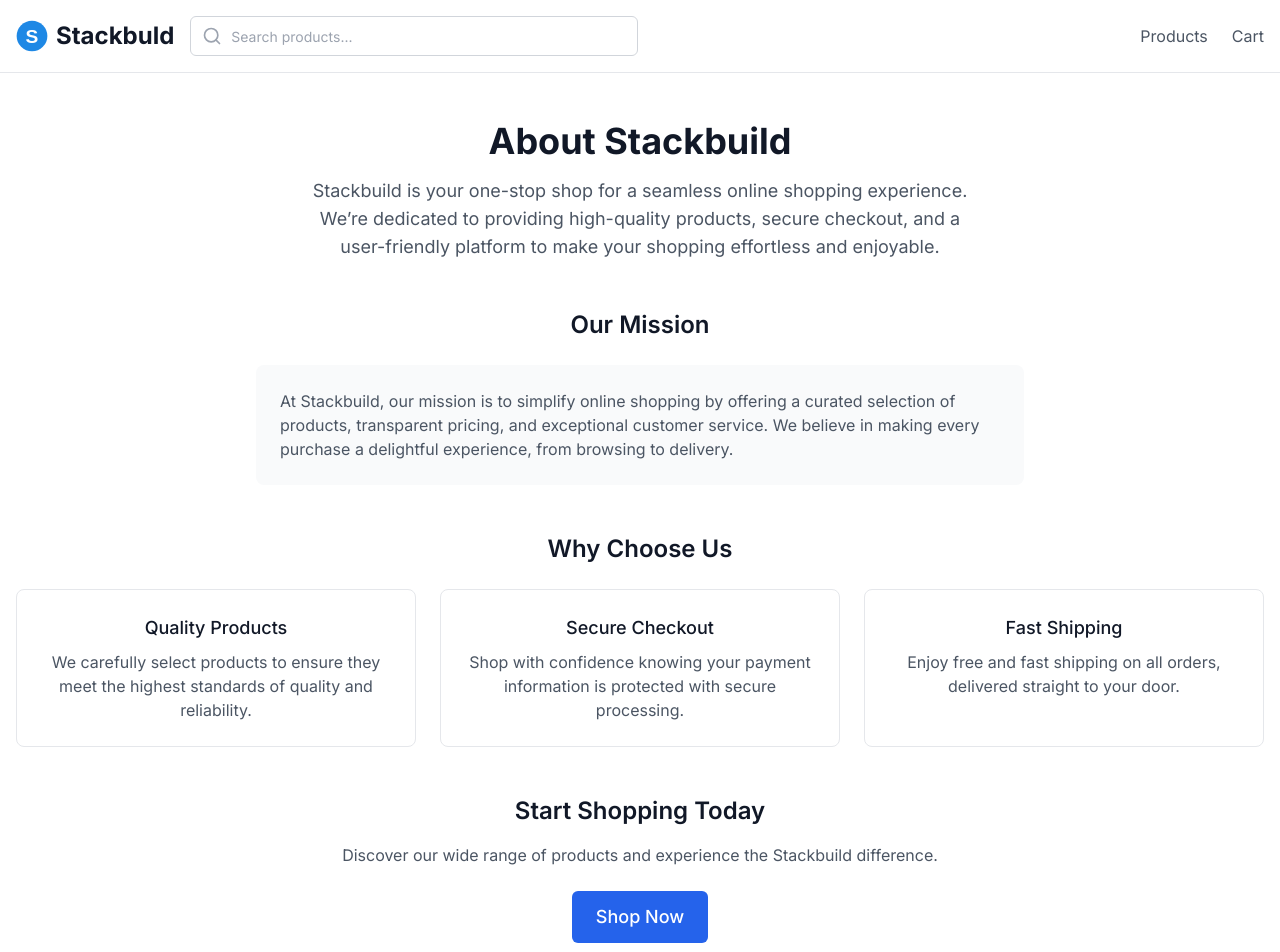
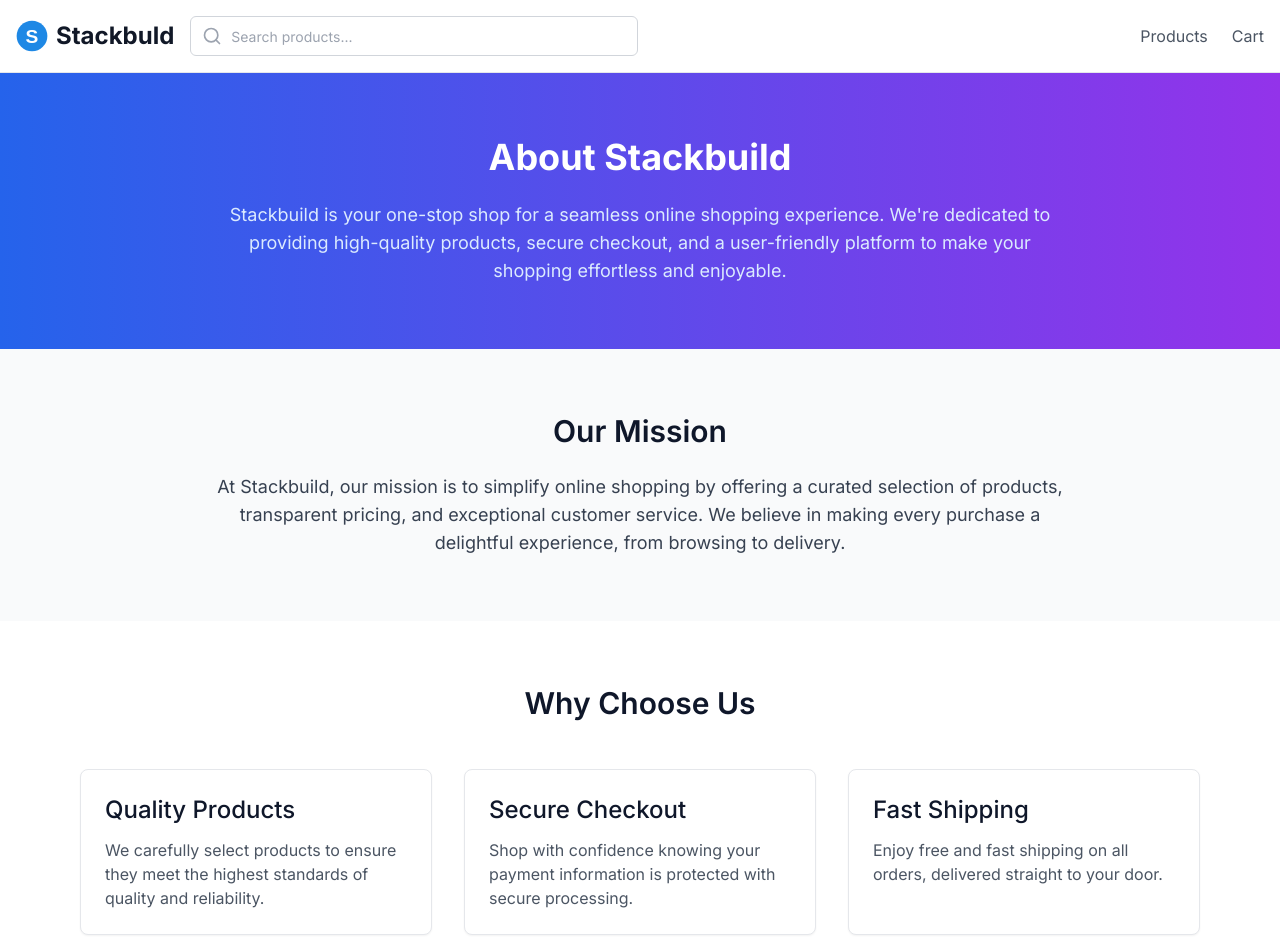
Before and after one commit to OlawaleP/stackbuld-e-commerce, a Next.js app: page /about in a window 1280 px wide. Shown: the top 952 px of the page. Built offline with nearby package versions, Linux system fonts and the light colour scheme.

Commit message:
Fix: refactor the about page flow

```diff
--- a/app/about/page.tsx
+++ b/app/about/page.tsx
@@ -2,66 +2,48 @@
 
 import React from 'react';
 import { MainLayout } from '@/components/templates/MainLayout';
-import { Button } from '@/components/atoms/Button';
-import Link from 'next/link';
+import { HeroSection } from '@/components/organisms/HeroSection';
+import { MissionSection } from '@/components/organisms/MissionSection';
+import { FeaturesSection } from '@/components/organisms/FeaturesSection';
+import { CTASection } from '@/components/organisms/CTASection';
 
-export default function AboutPage() {
+export default function AboutPage(): JSX.Element {
   return (
-    <MainLayout
-      title="About Stackbuild"
-      description="Learn about Stackbuild, your go-to platform for simple and secure online shopping."
-    >
-      <div className="container mx-auto px-4 py-12">
-        <section className="text-center">
-          <h1 className="text-4xl font-bold text-gray-900 mb-4">About Stackbuild</h1>
-          <p className="text-lg text-gray-600 max-w-2xl mx-auto">
-            Stackbuild is your one-stop shop for a seamless online shopping experience. We’re dedicated to providing high-quality products, secure checkout, and a user-friendly platform to make your shopping effortless and enjoyable.
-          </p>
-        </section>
+    <MainLayout>
+      <HeroSection
+        title="About Stackbuild"
+        description="Stackbuild is your one-stop shop for a seamless online shopping experience. We're dedicated to providing high-quality products, secure checkout, and a user-friendly platform to make your shopping effortless and enjoyable."
+      />
 
-        <section className="mt-12">
-          <h2 className="text-2xl font-semibold text-gray-900 mb-6 text-center">Our Mission</h2>
-          <div className="bg-gray-50 rounded-lg p-6 max-w-3xl mx-auto">
-            <p className="text-gray-600">
-              At Stackbuild, our mission is to simplify online shopping by offering a curated selection of products, transparent pricing, and exceptional customer service. We believe in making every purchase a delightful experience, from browsing to delivery.
-            </p>
-          </div>
-        </section>
+      <MissionSection
+        title="Our Mission"
+        description="At Stackbuild, our mission is to simplify online shopping by offering a curated selection of products, transparent pricing, and exceptional customer service. We believe in making every purchase a delightful experience, from browsing to delivery."
+      />
 
-        <section className="mt-12">
-          <h2 className="text-2xl font-semibold text-gray-900 mb-6 text-center">Why Choose Us</h2>
-          <div className="grid grid-cols-1 gap-6 sm:grid-cols-2 lg:grid-cols-3">
-            <div className="bg-white border border-gray-200 rounded-lg p-6 text-center">
-              <h3 className="text-lg font-medium text-gray-900 mb-2">Quality Products</h3>
-              <p className="text-gray-600">
-                We carefully select products to ensure they meet the highest standards of quality and reliability.
-              </p>
-            </div>
-            <div className="bg-white border border-gray-200 rounded-lg p-6 text-center">
-              <h3 className="text-lg font-medium text-gray-900 mb-2">Secure Checkout</h3>
-              <p className="text-gray-600">
-                Shop with confidence knowing your payment information is protected with secure processing.
-              </p>
-            </div>
-            <div className="bg-white border border-gray-200 rounded-lg p-6 text-center">
-              <h3 className="text-lg font-medium text-gray-900 mb-2">Fast Shipping</h3>
-              <p className="text-gray-600">
-                Enjoy free and fast shipping on all orders, delivered straight to your door.
-              </p>
-            </div>
-          </div>
-        </section>
+      <FeaturesSection
+        title="Why Choose Us"
+        features={[
+          {
+            title: "Quality Products",
+            description: "We carefully select products to ensure they meet the highest standards of quality and reliability."
+          },
+          {
+            title: "Secure Checkout",
+            description: "Shop with confidence knowing your payment information is protected with secure processing."
+          },
+          {
+            title: "Fast Shipping",
+            description: "Enjoy free and fast shipping on all orders, delivered straight to your door."
+          }
+        ]}
+      />
 
-        <section className="mt-12 text-center">
-          <h2 className="text-2xl font-semibold text-gray-900 mb-4">Start Shopping Today</h2>
-          <p className="text-gray-600 mb-6">
-            Discover our wide range of products and experience the Stackbuild difference.
-          </p>
-          <Link href="/">
-            <Button size="lg">Shop Now</Button>
-          </Link>
-        </section>
-      </div>
+      <CTASection
+        title="Start Shopping Today"
+        description="Discover our wide range of products and experience the Stackbuild difference."
+        buttonText="Shop Now"
+        buttonHref="/shop"
+      />
     </MainLayout>
   );
 }
--- /dev/null
+++ b/components/atoms/Typography.tsx
@@ -0,0 +1,49 @@
+import React from 'react';
+
+interface HeadingProps {
+  level: 1 | 2 | 3 | 4 | 5 | 6;
+  children: React.ReactNode;
+  className?: string;
+}
+
+export const Heading: React.FC<HeadingProps> = ({ level, children, className = '' }) => {
+  const Tag = `h${level}` as keyof JSX.IntrinsicElements;
+  const baseClasses = {
+    1: 'text-4xl font-bold',
+    2: 'text-3xl font-semibold',
+    3: 'text-2xl font-medium',
+    4: 'text-xl font-medium',
+    5: 'text-lg font-medium',
+    6: 'text-base font-medium'
+  };
+
+  return (
+    <Tag className={`${baseClasses[level]} ${className}`}>
+      {children}
+    </Tag>
+  );
+};
+
+interface TextProps {
+  children: React.ReactNode;
+  variant?: 'body' | 'lead' | 'small';
+  className?: string;
+}
+
+export const Text: React.FC<TextProps> = ({
+  children,
+  variant = 'body',
+  className = ''
+}) => {
+  const variantClasses = {
+    body: 'text-base',
+    lead: 'text-lg',
+    small: 'text-sm'
+  };
+
+  return (
+    <p className={`${variantClasses[variant]} ${className}`}>
+      {children}
+    </p>
+  );
+};
--- /dev/null
+++ b/components/molecules/FeatureCard.tsx
@@ -0,0 +1,21 @@
+import React from 'react';
+import { Heading } from '@/components/atoms/Typography';
+import { Text } from '@/components/atoms/Typography';
+
+interface FeatureCardProps {
+  title: string;
+  description: string;
+}
+
+export const FeatureCard: React.FC<FeatureCardProps> = ({ title, description }) => {
+  return (
+    <div className="bg-white p-6 rounded-lg shadow-sm border">
+      <Heading level={3} className="mb-3">
+        {title}
+      </Heading>
+      <Text variant="body" className="text-gray-600">
+        {description}
+      </Text>
+    </div>
+  );
+};
--- /dev/null
+++ b/components/organisms/CTASection.tsx
@@ -0,0 +1,37 @@
+import React from 'react';
+import { Heading } from '@/components/atoms/Typography';
+import { Text } from '@/components/atoms/Typography';
+import { Button } from '@/components/atoms/Button';
+import Link from 'next/link';
+
+interface CTASectionProps {
+  title: string;
+  description: string;
+  buttonText: string;
+  buttonHref: string;
+}
+
+export const CTASection: React.FC<CTASectionProps> = ({
+  title,
+  description,
+  buttonText,
+  buttonHref
+}) => {
+  return (
+    <section className="py-16 bg-blue-600 text-white">
+      <div className="max-w-4xl mx-auto px-4 text-center">
+        <Heading level={2} className="mb-6">
+          {title}
+        </Heading>
+        <Text variant="lead" className="mb-8 text-blue-100">
+          {description}
+        </Text>
+        <Link href={buttonHref}>
+          <Button variant="secondary" size="lg">
+            {buttonText}
+          </Button>
+        </Link>
+      </div>
+    </section>
+  );
+};
--- /dev/null
+++ b/components/organisms/FeaturesSection.tsx
@@ -0,0 +1,34 @@
+import React from 'react';
+import { Heading } from '@/components/atoms/Typography';
+import { FeatureCard } from '@/components/molecules/FeatureCard';
+
+interface Feature {
+  title: string;
+  description: string;
+}
+
+interface FeaturesSectionProps {
+  title: string;
+  features: Feature[];
+}
+
+export const FeaturesSection: React.FC<FeaturesSectionProps> = ({ title, features }) => {
+  return (
+    <section className="py-16">
+      <div className="max-w-6xl mx-auto px-4">
+        <Heading level={2} className="text-center mb-12">
+          {title}
+        </Heading>
+        <div className="grid md:grid-cols-3 gap-8">
+          {features.map((feature, index) => (
+            <FeatureCard
+              key={index}
+              title={feature.title}
+              description={feature.description}
+            />
+          ))}
+        </div>
+      </div>
+    </section>
+  );
+};
--- /dev/null
+++ b/components/organisms/HeroSection.tsx
@@ -0,0 +1,23 @@
+import React from 'react';
+import { Heading } from '@/components/atoms/Typography';
+import { Text } from '@/components/atoms/Typography';
+
+interface HeroSectionProps {
+  title: string;
+  description: string;
+}
+
+export const HeroSection: React.FC<HeroSectionProps> = ({ title, description }) => {
+  return (
+    <section className="bg-gradient-to-r from-blue-600 to-purple-600 text-white py-16">
+      <div className="max-w-4xl mx-auto px-4 text-center">
+        <Heading level={1} className="mb-6">
+          {title}
+        </Heading>
+        <Text variant="lead" className="text-blue-100">
+          {description}
+        </Text>
+      </div>
+    </section>
+  );
+};
--- /dev/null
+++ b/components/organisms/MissionSection.tsx
@@ -0,0 +1,23 @@
+import React from 'react';
+import { Heading } from '@/components/atoms/Typography';
+import { Text } from '@/components/atoms/Typography';
+
+interface MissionSectionProps {
+  title: string;
+  description: string;
+}
+
+export const MissionSection: React.FC<MissionSectionProps> = ({ title, description }) => {
+  return (
+    <section className="py-16 bg-gray-50">
+      <div className="max-w-4xl mx-auto px-4 text-center">
+        <Heading level={2} className="mb-6">
+          {title}
+        </Heading>
+        <Text variant="lead" className="text-gray-700">
+          {description}
+        </Text>
+      </div>
+    </section>
+  );
+};
```
